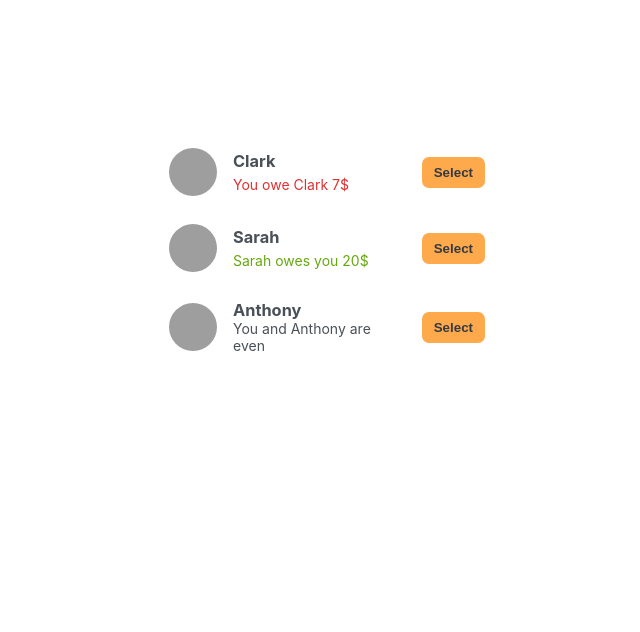
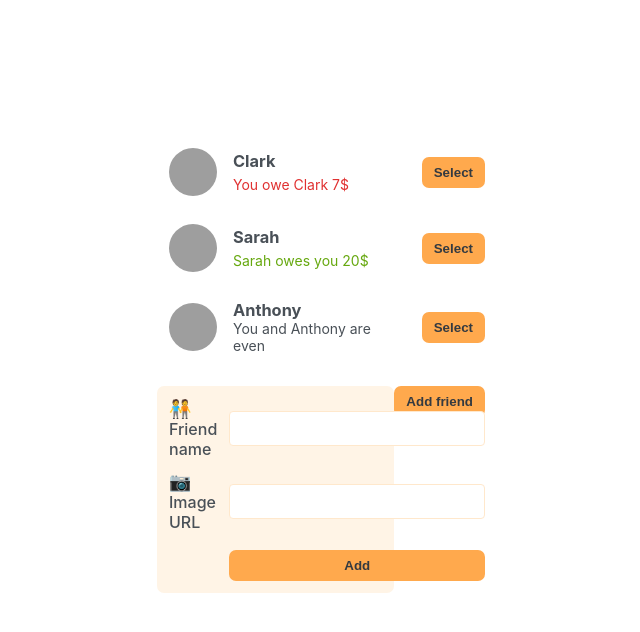
Before and after one commit to Antonis-Delavogias/eat-n-split-react, a React (Create React App) app: page / in a window 1280 px wide. Shown: the top 632 px of the page, without its empty margins (73-713 px from the left). Built offline with nearby package versions, Linux system fonts and the light colour scheme; grey boxes are pictures that could not be loaded.

Commit message:
creating the addfriend form

```diff
--- a/src/App.js
+++ b/src/App.js
@@ -24,6 +24,8 @@ export default function App() {
     <div className="app">
       <div className="sidebar">
         <FriendsList />
+        <Button>Add friend</Button>
+        <FormAddFriend />
       </div>
     </div>
   );
@@ -69,3 +71,17 @@ function Friend({ friend }) {
 function Button({ children }) {
   return <button className="button">{children}</button>;
 }
+
+function FormAddFriend() {
+  return (
+    <form className="form-add-friend">
+      <label>🧑‍🤝‍🧑 Friend name</label>
+      <input type="text" />
+
+      <label>📷 Image URL</label>
+      <input type="text" />
+
+      <Button>Add</Button>
+    </form>
+  );
+}
```
